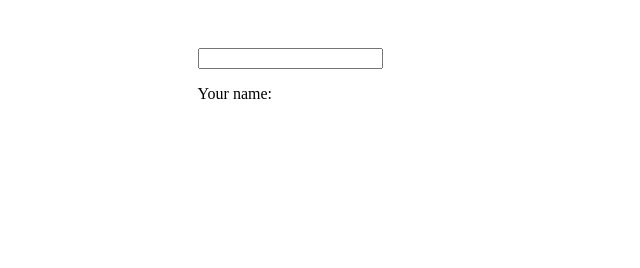
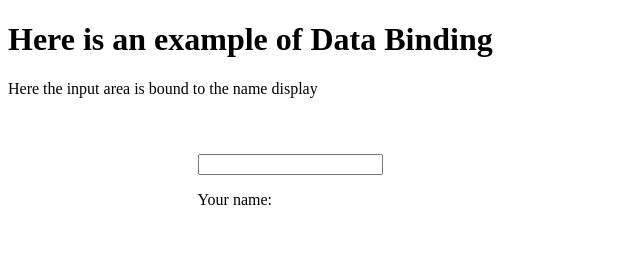
Before and after one commit to thorney29/fun_stuff, a plain HTML site: page index.html in a window 1280 px wide. Shown: the whole page, without its empty margins (0-640 px from the left). Drawn offline with nearby package versions, Linux system fonts and the light colour scheme.

Commit message:
added data binding description

```diff
--- a/index.html
+++ b/index.html
@@ -7,6 +7,8 @@
 </head>
 
 <body>
+<h1>Here is an example of Data Binding</h1>
+<p>Here the input area is bound to the name display</p>
 <div class="wrapper">
 <input type="text" ng-model="user_name" />
 <p>Your name: {{ user_name }}</p>
```
